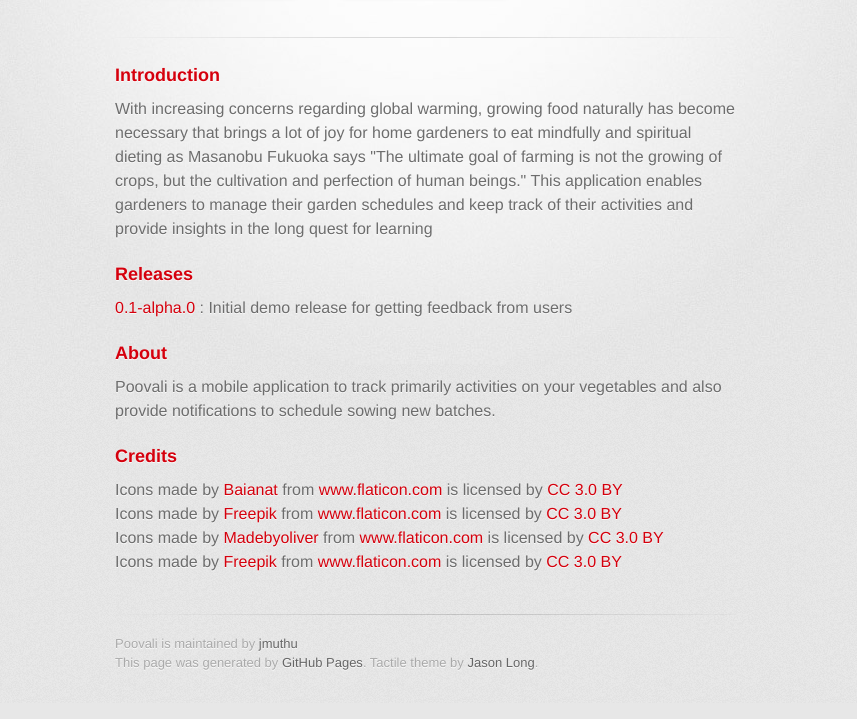
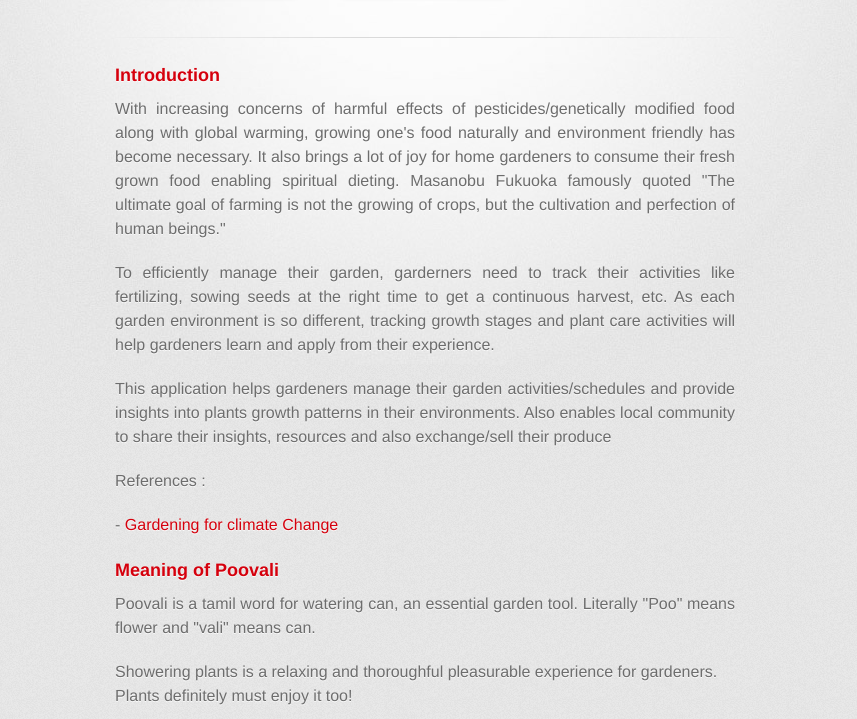
Before and after one commit to jmuthu/Poovali, a plain HTML site: page index.html in a window 1280 px wide. Shown: the part 209-928 px from the top of the page, without its empty margins (215-1072 px from the left). Drawn offline with Linux system fonts and the light colour scheme; a web font is replaced by a local one.

Commit message:
Modified introduction, added reference, meaning of poovali

```diff
--- a/index.html
+++ b/index.html
@@ -19,7 +19,7 @@
 
         <header>
           <h1>Poovali</h1>
-          <h2>Garden Manager</h2>
+          <h2>An Essential Garden Tool</h2>
         </header>
 
         <section id="downloads" class="clearfix">
@@ -33,18 +33,32 @@
           <h3>
 <a id="introduction" class="anchor" href="#introduction" aria-hidden="true"><span aria-hidden="true" class="octicon octicon-link"></span></a>Introduction</h3>
 
-<p>With increasing concerns regarding global warming, growing food naturally has become necessary that brings  a lot of joy for home gardeners to eat mindfully and spiritual dieting as Masanobu Fukuoka says "The ultimate goal of farming is not the growing of crops, but the cultivation and perfection of human beings."
-This application enables gardeners to manage their garden schedules and keep track of their activities and provide insights in the long quest for learning</p>
+<p align="justify">With increasing concerns of harmful effects of pesticides/genetically modified food along with global warming, growing one's food naturally and environment friendly has become necessary. It also brings a lot of joy for home gardeners to consume their fresh grown food enabling spiritual dieting. Masanobu Fukuoka famously quoted "The ultimate goal of farming is not the growing of crops, but the cultivation and perfection of human beings." </p>
+
+<p align="justify">To efficiently manage their garden, garderners need to track their activities like fertilizing, sowing seeds at the right time to get a continuous harvest, etc. As each garden environment is so different, tracking growth stages and plant care activities will help gardeners learn and apply from their experience. </p>
+<p align="justify">
+This application helps gardeners manage their garden activities/schedules and provide insights into plants growth patterns in their environments. Also enables local community to share their insights, resources and also  exchange/sell their produce</p>
+
+<p>References : </p>
+<p> -
+<a href="http://www.nwf.org/what-we-do/energy-and-climate/climate-and-energy/reduce-carbon-pollution/gardening-for-climate-change.aspx">Gardening for climate Change</a></p>
+
+<h3>
+<a id="MeaningOfPoovali" class="anchor" href="#MeaningOfPoovali" aria-hidden="true"><span aria-hidden="true" class="octicon octicon-link"></span></a>Meaning of Poovali</h3>
+
+<p align="justify">Poovali is a tamil word for watering can, an essential garden tool. Literally "Poo" means flower and "vali" means can. </p>
+<p>Showering plants is a relaxing and thoroughful pleasurable experience for gardeners. Plants definitely must enjoy it too!</p>
+
 
 <h3>
 <a id="releases" class="anchor" href="#releases" aria-hidden="true"><span aria-hidden="true" class="octicon octicon-link"></span></a>Releases</h3>
 
-<p><a href="https://github.com/jmuthu/Poovali/releases/download/v0.1-alpha.0/poovali-0.1-alpha.0.apk">0.1-alpha.0</a> : Initial demo release for getting feedback from users</p>
+<p><a href="https://github.com/jmuthu/Poovali/releases/download/v0.1-alpha.0/poovali-0.1-alpha.0.apk">0.1-alpha.0</a> : Initial demo release for getting feedback from users. Supoort Android Lollilop(5 API 21) onwards.</p>
 
 <h3>
 <a id="about" class="anchor" href="#about" aria-hidden="true"><span aria-hidden="true" class="octicon octicon-link"></span></a>About</h3>
 
-<p>Poovali is a mobile application to track primarily activities on your vegetables and also provide notifications to schedule sowing new batches.</p>
+<p>Poovali is a free mobile application that currently supports Android OS and will be supported on IOS soon. Poovali is distributed under the Apache 2 license. </p>
 
 <h3>
 <a id="credits" class="anchor" href="#credits" aria-hidden="true"><span aria-hidden="true" class="octicon octicon-link"></span></a>Credits</h3>
```
